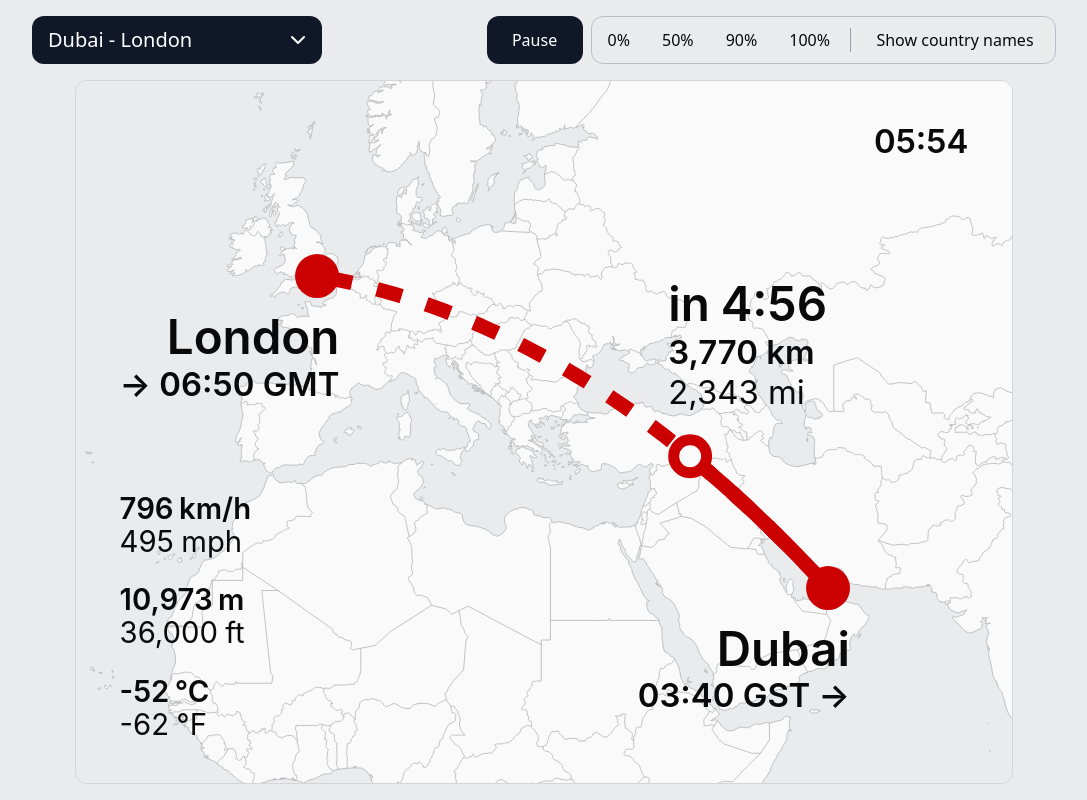
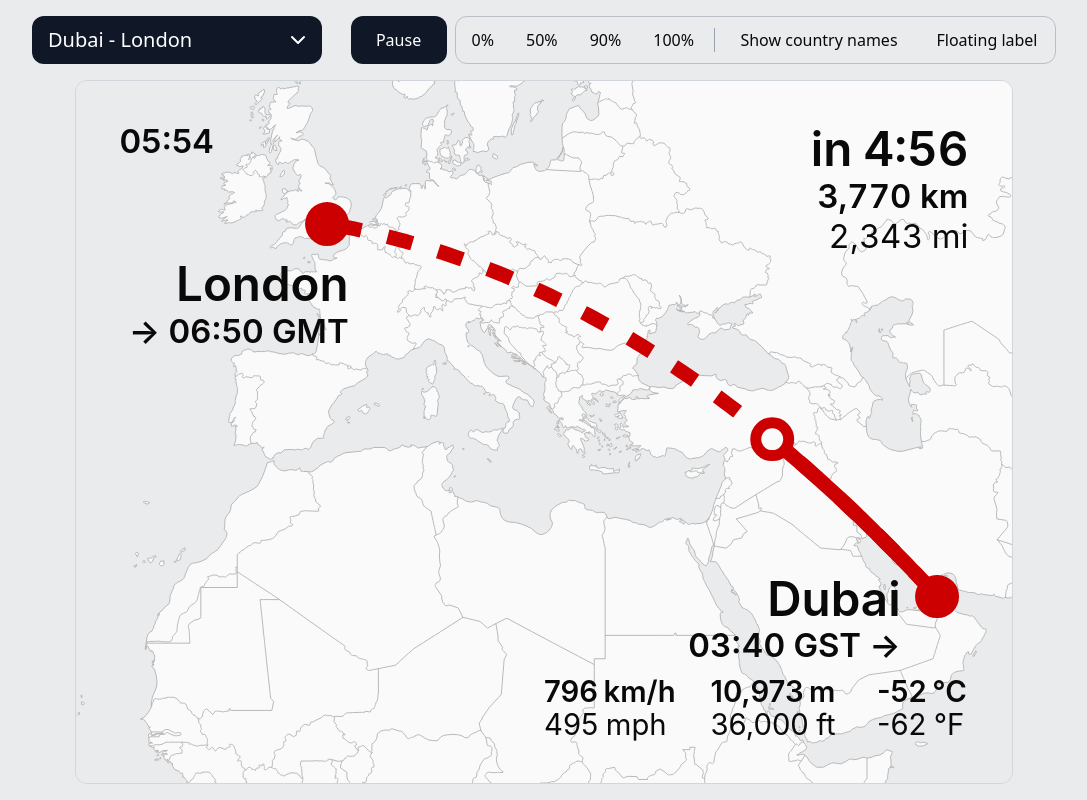
Before and after one commit to adamplesnik/flight-progress-prototype, a React (Vite) app: page / in a window 1280 px wide. Shown: the whole page, without its empty margins (96-1183 px from the left). Built offline with nearby package versions, Linux system fonts and the light colour scheme; a web font is replaced by a local one.

Commit message:
Add fixed label option

```diff
--- a/src/App.tsx
+++ b/src/App.tsx
@@ -12,8 +12,13 @@ function App() {
   const [paused, setPaused] = useState(false)
   // Country names on the map (toggle in the header)
   const [showCountryNames, setShowCountryNames] = useState(false)
+  // Progress follows the marker instead of staying in a corner (toggle in the header)
+  const [floatingLabel, setFloatingLabel] = useState(false)
   const [seek, setSeek] = useState<{ to: number; id: number } | null>(null)
-  const layout = useMemo(() => computeLayout(flight), [flight])
+  const layout = useMemo(
+    () => computeLayout(flight, floatingLabel ? 'floating' : 'fixed'),
+    [flight, floatingLabel]
+  )
 
   const selectFlight = (id: string) => {
     setFlightId(id)
@@ -29,6 +34,8 @@ function App() {
         onToggle={() => setPaused((p) => !p)}
         showCountryNames={showCountryNames}
         onToggleCountryNames={() => setShowCountryNames((v) => !v)}
+        floatingLabel={floatingLabel}
+        onToggleFloatingLabel={() => setFloatingLabel((v) => !v)}
         onSeek={(to) => setSeek((prev) => ({ to, id: (prev?.id ?? 0) + 1 }))}
       />
       <div className="flight-map max-w-5xl rounded-xl border border-gray-300">
--- a/src/data/types.ts
+++ b/src/data/types.ts
@@ -68,6 +68,9 @@ export type LabelAnchor =
   | 'right-bottom'
   | 'right-top'
 
+/** Fixed: progress stays in a corner and only the marker moves. Floating: it follows the marker. */
+export type ProgressMode = 'fixed' | 'floating'
+
 /** Where the progress label sits, from a share (0..1) of the route onwards. */
 export type LabelStep = {
   from: number
@@ -89,8 +92,10 @@ export type SceneLayout = {
   route: string
   origin: PlacedCity
   destination: PlacedCity
-  /** Where the progress label sits along the whole flight */
-  labelSteps: LabelStep[]
+  progress:
+    | { mode: 'fixed'; corner: Corner }
+    /** Where the label sits along the whole flight */
+    | { mode: 'floating'; steps: LabelStep[] }
   flightData: { corner: Corner; orientation: Orientation }
   clock: { corner: Corner }
   report: {
--- a/src/index.css
+++ b/src/index.css
@@ -153,6 +153,38 @@
   font-weight: 600;
 }
 
+/* Progress fixed in a corner: the same text, in the scene's units */
+.progress-block {
+  position: absolute;
+  display: flex;
+  flex-direction: column;
+  gap: 0.78125cqw;
+  color: #090909;
+  font-variant-numeric: tabular-nums;
+  line-height: 1;
+  white-space: nowrap;
+}
+
+.progress-block .time-left {
+  gap: 1.171875cqw;
+  font-size: 5.078125cqw;
+}
+
+.progress-block .distances {
+  gap: 0.78125cqw;
+  align-items: flex-start;
+}
+
+.progress-block .distance-primary,
+.progress-block .distance-secondary {
+  font-size: 3.515625cqw;
+}
+
+.progress-block.at-right,
+.progress-block.at-right .distances {
+  align-items: flex-end;
+}
+
 /* A city cluster is a zero-size anchor at the route dot's centre */
 .city-cluster {
   position: absolute;
--- a/src/layout/computeLayout.ts
+++ b/src/layout/computeLayout.ts
@@ -8,16 +8,11 @@ import type {
   Orientation,
   PlacedCity,
   Point,
+  ProgressMode,
   SceneLayout,
 } from '../data/types'
 import { SCENE } from '../partials/scene'
-import {
-  greatCircle,
-  MAX_LAT,
-  project,
-  WORLD,
-  type LatLon,
-} from './projection'
+import { greatCircle, MAX_LAT, project, WORLD, type LatLon } from './projection'
 import { textWidth } from './textMetrics'
 
 type Rect = { x: number; y: number; w: number; h: number }
@@ -48,6 +43,7 @@ const CITY_LINE_CLEARANCE = 10
 const LABEL_LINE_CLEARANCE = 11
 const LABEL_LINE_CLEARANCE_DENSE = 10 // between planning samples
 const CORNER_LINE_CLEARANCE = 16
+const FIXED_CORNER_CLEARANCE = 26 // the marker (radius 18) passes without touching
 const OBSTACLE_PADDING = 8
 const SWEEP_PADDING = 16 // the label moves between planning samples
 const MIN_SIDE = 0.15 // sine of the angle to the path below which a spot is on neither side
@@ -69,7 +65,6 @@ const DATA_OPTION_COST = 1 // px off centre worth accepting per step down DATA_O
 // Label plan costs: stay put unless another spot is better for a long part of the flight
 const SWITCH_ANCHOR_COST = 8
 const SWITCH_ROWS_COST = 3
-const INFEASIBLE_COST = 100
 const ANCHOR_COST: Record<LabelAnchor, number> = {
   'above-end': 0,
   'above-start': 0.1,
@@ -129,6 +124,15 @@ const CLOCK_CORNER: Record<Corner, Corner> = {
   'bottom-left': 'top-right',
   'bottom-right': 'top-left',
 }
+
+// Where the fixed progress block prefers to sit, of the two corners left over
+const PROGRESS_CORNERS: Corner[] = [
+  'top-left',
+  'top-right',
+  'bottom-left',
+  'bottom-right',
+]
+const PROGRESS_HEIGHT = 140
 
 const WIDEST_DIGIT = '0'
 
@@ -294,7 +298,10 @@ function routeOnMap(flight: Flight) {
   return { points, leavesMap: geo.some((p) => Math.abs(p.lat) > MAX_LAT) }
 }
 
-export function computeLayout(flight: Flight): SceneLayout {
+export function computeLayout(
+  flight: Flight,
+  mode: ProgressMode = 'fixed'
+): SceneLayout {
   const { points: mapPoints, leavesMap } = routeOnMap(flight)
   const start = mapPoints[0]
   const end = mapPoints[mapPoints.length - 1]
@@ -331,6 +338,11 @@ export function computeLayout(flight: Flight): SceneLayout {
   })
   const labelSizeAt = (share: number, rows: 1 | 2) =>
     labelSizeTable[Math.round(share * VERIFY_SAMPLES)][rows]
+  // The fixed block keeps one size all flight, so it never reflows
+  const progressSize = {
+    w: Math.max(...labelSizeTable.map((size) => size[2].w)),
+    h: PROGRESS_HEIGHT,
+  }
   const states = ANCHORS.flatMap((anchor) =>
     ([1, 2] as const).flatMap((rows) =>
       LABEL_GAPS.map((gap) => ({ anchor, rows, gap }))
@@ -385,8 +397,7 @@ export function computeLayout(flight: Flight): SceneLayout {
   const planLabel = (
     line: Point[],
     obstacles: Rect[],
-    citySide: number,
-    soft: boolean
+    citySide: number
   ): { steps: LabelStep[]; sweep: Rect[] } | null => {
     const samples = resample(line, PLAN_SAMPLES)
     const costs: number[][] = []
@@ -404,7 +415,7 @@ export function computeLayout(flight: Flight): SceneLayout {
           onLabelSide(samples, i, marker, r, citySide) &&
           clearOfLine(r, line, LABEL_LINE_CLEARANCE) &&
           !obstacles.some((o) => overlaps(r, o, OBSTACLE_PADDING))
-        if (!ok) return soft ? INFEASIBLE_COST : Infinity
+        if (!ok) return Infinity
         any = true
         const toEdge = Math.min(
           r.x - SAFE.x,
@@ -419,7 +430,7 @@ export function computeLayout(flight: Flight): SceneLayout {
           toEdge / 300
         )
       })
-      if (!any && !soft) return null
+      if (!any) return null
       costs.push(row)
     }
 
@@ -605,6 +616,96 @@ export function computeLayout(flight: Flight): SceneLayout {
     flightData: (typeof DATA_OPTIONS)[number]
     score: number
   }
+  type FixedCandidate = Omit<Candidate, 'steps' | 'score'> & {
+    progressCorner: Corner
+  }
+
+  /** Step 1: both city clusters and dots on this line, or null if they collide. */
+  const placeCities = (line: Point[], combo: Combo): Rect[] | null => {
+    const dotA = line[0]
+    const dotB = line[line.length - 1]
+    const cityA = {
+      ...combo.originOffset,
+      x: dotA.x + combo.originOffset.x,
+      y: dotA.y + combo.originOffset.y,
+    }
+    const cityB = {
+      ...combo.destinationOffset,
+      x: dotB.x + combo.destinationOffset.x,
+      y: dotB.y + combo.destinationOffset.y,
+    }
+    const collide =
+      !clearOfLine(cityA, line, CITY_LINE_CLEARANCE) ||
+      !clearOfLine(cityB, line, CITY_LINE_CLEARANCE) ||
+      overlaps(cityA, cityB, OBSTACLE_PADDING) ||
+      overlaps(cityA, dotRect(dotB), OBSTACLE_PADDING) ||
+      overlaps(cityB, dotRect(dotA), OBSTACLE_PADDING)
+    return collide ? null : [cityA, cityB, dotRect(dotA), dotRect(dotB)]
+  }
+
+  /**
+   * Fixed progress at this scale: curve and cities exactly centred, then the corners go to
+   * whatever the path leaves free. Null if the flight data, clock and progress do not fit.
+   */
+  const tryFixed = (s: number, combo: Combo): FixedCandidate | null => {
+    const room = combo.room(s)
+    const tx = (room.x[0] + room.x[1]) / 2
+    const ty = (room.y[0] + room.y[1]) / 2
+    const line = toScene(s, tx, ty)
+    const cities = placeCities(line, combo)
+    if (!cities) return null
+    const isFree = (r: Rect) =>
+      clearOfLine(r, line, FIXED_CORNER_CLEARANCE) &&
+      !cities.some((o) => overlaps(r, o, SWEEP_PADDING))
+    for (const flightData of DATA_OPTIONS) {
+      const data = cornerRect(
+        flightData.corner,
+        DATA_SIZE[flightData.orientation]
+      )
+      const clockCorner = CLOCK_CORNER[flightData.corner]
+      if (!isFree(data) || !isFree(cornerRect(clockCorner, clockSize))) continue
+      const progressCorner = PROGRESS_CORNERS.find((corner) => {
+        if (corner === flightData.corner || corner === clockCorner) return false
+        const block = cornerRect(corner, progressSize)
+        return isFree(block) && !overlaps(block, data, OBSTACLE_PADDING)
+      })
+      if (progressCorner)
+        return { s, tx, ty, combo, flightData, progressCorner }
+    }
+    return null
+  }
+
+  /** The largest scale at which curve, cities and all three corner blocks fit. */
+  const solveFixed = (): FixedCandidate | null => {
+    const preference = (c: FixedCandidate) => DATA_OPTIONS.indexOf(c.flightData)
+    const bestAt = (s: number, options: Combo[]) =>
+      options
+        .filter((combo) => combo.maxScale >= s)
+        .map((combo) => tryFixed(s, combo))
+        .reduce<FixedCandidate | null>(
+          (best, c) =>
+            c && (!best || preference(c) < preference(best)) ? c : best,
+          null
+        )
+    let found: FixedCandidate | null = null
+    let tooLarge = Infinity
+    for (let s = scaleTop; s >= MIN_SCALE && !found; s *= SCALE_STEP) {
+      found = bestAt(s, combos)
+      if (!found) tooLarge = s
+    }
+    if (!found) return null
+    let low = found.s
+    let high = Math.min(tooLarge, found.combo.maxScale)
+    for (let i = 0; i < REFINE_STEPS; i++) {
+      const mid = (low + high) / 2
+      const better = bestAt(mid, [found.combo])
+      if (better) {
+        found = better
+        low = mid
+      } else high = mid
+    }
+    return found
+  }
 
   let evaluations = 0
   const rejected = { cities: 0, label: 0, corners: 0, between: 0 }
@@ -617,31 +718,13 @@ export function computeLayout(flight: Flight): SceneLayout {
   ): Candidate | null => {
     evaluations++
     const line = toScene(s, tx, ty)
-    const dotA = line[0]
-    const dotB = line[line.length - 1]
-    const cityA = {
-      ...combo.originOffset,
-      x: dotA.x + combo.originOffset.x,
-      y: dotA.y + combo.originOffset.y,
-    }
-    const cityB = {
-      ...combo.destinationOffset,
-      x: dotB.x + combo.destinationOffset.x,
-      y: dotB.y + combo.destinationOffset.y,
-    }
-    if (
-      !clearOfLine(cityA, line, CITY_LINE_CLEARANCE) ||
-      !clearOfLine(cityB, line, CITY_LINE_CLEARANCE) ||
-      overlaps(cityA, cityB, OBSTACLE_PADDING) ||
-      overlaps(cityA, dotRect(dotB), OBSTACLE_PADDING) ||
-      overlaps(cityB, dotRect(dotA), OBSTACLE_PADDING)
-    ) {
+    const fixed = placeCities(line, combo)
+    if (!fixed) {
       rejected.cities++
       return null
     }
 
-    const fixed = [cityA, cityB, dotRect(dotA), dotRect(dotB)]
-    let plan = planLabel(line, fixed, combo.citySide, false)
+    let plan = planLabel(line, fixed, combo.citySide)
     if (!plan) {
       rejected.label++
       return null
@@ -655,8 +738,7 @@ export function computeLayout(flight: Flight): SceneLayout {
       const retry = planLabel(
         line,
         [...fixed, reserved, reservedClock],
-        combo.citySide,
-        false
+        combo.citySide
       )
       if (!retry) continue
       const placed = freeDataOptions([...fixed, ...retry.sweep], line, [option])
@@ -715,7 +797,8 @@ export function computeLayout(flight: Flight): SceneLayout {
     return best
   }
 
-  // The largest scale that works, in coarse steps
+  /** Floating progress: the largest scale that works, in coarse steps... */
+  const solveFloating = (): Candidate | null => {
     let found: Candidate | null = null
     let tooLarge = Infinity
     for (
@@ -739,6 +822,8 @@ export function computeLayout(flight: Flight): SceneLayout {
         } else high = mid
       }
     }
+    return found
+  }
 
   const warnings: string[] = []
   if (leavesMap)
@@ -746,29 +831,28 @@ export function computeLayout(flight: Flight): SceneLayout {
       `The route passes beyond ${MAX_LAT.toFixed(0)}° latitude, where the map ends: it is flattened along the map's edge.`
     )
 
+  const floating = mode === 'floating' ? solveFloating() : null
+  if (mode === 'floating' && !floating)
+    warnings.push(
+      'The floating label does not fit: progress stays in a corner.'
+    )
+  const fixed = floating ? null : solveFixed()
+
   // Nothing fits every rule: keep the largest sensible layout and say so
-  if (!found) {
+  if (!floating && !fixed)
     warnings.push('No layout satisfies all rules: some components may collide.')
-    const combo = combos.reduce((a, b) => (b.maxScale > a.maxScale ? b : a))
-    const s = Math.max(combo.maxScale * 0.7, MIN_SCALE)
+  const combo =
+    floating?.combo ??
+    fixed?.combo ??
+    combos.reduce((a, b) => (b.maxScale > a.maxScale ? b : a))
+  const s = floating?.s ?? fixed?.s ?? Math.max(combo.maxScale * 0.7, MIN_SCALE)
   const room = combo.room(s)
-    const tx = (room.x[0] + room.x[1]) / 2
-    const ty = (room.y[0] + room.y[1]) / 2
+  const tx = floating?.tx ?? fixed?.tx ?? (room.x[0] + room.x[1]) / 2
+  const ty = floating?.ty ?? fixed?.ty ?? (room.y[0] + room.y[1]) / 2
+  const flightData =
+    floating?.flightData ?? fixed?.flightData ?? DATA_OPTIONS[0]
   const line = toScene(s, tx, ty)
-    const plan = planLabel(line, [], combo.citySide, true)
-    found = {
-      s,
-      tx,
-      ty,
-      combo,
-      steps: plan?.steps ?? [],
-      flightData: DATA_OPTIONS[0],
-      score: 0,
-    }
-  }
 
-  const { s, tx, ty, combo, steps, flightData } = found
-  const line = toScene(s, tx, ty)
   const place = (
     city: Flight['origin'],
     dot: Point,
@@ -790,7 +874,9 @@ export function computeLayout(flight: Flight): SceneLayout {
       line[line.length - 1],
       combo.destinationPosition
     ),
-    labelSteps: steps,
+    progress: floating
+      ? { mode: 'floating', steps: floating.steps }
+      : { mode: 'fixed', corner: fixed?.progressCorner ?? 'top-right' },
     flightData,
     clock: { corner: CLOCK_CORNER[flightData.corner] },
     report: { scale: s, evaluations, rejected, warnings },
--- a/src/partials/AnimatedRoute.tsx
+++ b/src/partials/AnimatedRoute.tsx
@@ -2,6 +2,7 @@ import { useEffect, useLayoutEffect, useRef } from 'react'
 import { flushSync } from 'react-dom'
 import type { FlightModel, FlightReadout } from '../data/flightModel'
 import type { LabelStep, SceneLayout } from '../data/types'
+import { ProgressText } from './ProgressText'
 import { SCENE } from './scene'
 
 const VIEW_BOX = `0 0 ${SCENE.w} ${SCENE.h}`
@@ -52,6 +53,10 @@ export function AnimatedRoute({
   const labelBodyRef = useRef<HTMLDivElement>(null)
   const pausedRef = useRef(paused)
   const jumpRef = useRef<(to: number) => void>(undefined)
+  // Survives a new layout, so switching the progress mode does not restart the flight
+  const progressRef = useRef(initialProgress)
+  const steps =
+    layout.progress.mode === 'floating' ? layout.progress.steps : null
 
   useEffect(() => {
     pausedRef.current = paused
@@ -69,13 +74,14 @@ export function AnimatedRoute({
     const label = labelRef.current
     const labelBody = labelBodyRef.current
 
-    if (!route || !flown || !marker || !label || !labelBody) return
+    if (!route || !flown || !marker) return
 
     fitDashes(route)
     const routeLength = route.getTotalLength()
     let currentStep: LabelStep | undefined
 
     const applyStep = (step: LabelStep) => {
+      if (!label || !labelBody) return
       currentStep = step
       label.setAttribute('x', String(step.dx))
       label.setAttribute('y', String(step.dy))
@@ -92,20 +98,17 @@ export function AnimatedRoute({
       const point = route.getPointAtLength(routeLength * flownShare)
       flown.setAttribute('stroke-dasharray', `${flownShare} 1`)
       marker.setAttribute('transform', `translate(${point.x} ${point.y})`)
-      const step = layout.labelSteps.reduce((a, b) =>
-        b.from <= flownShare ? b : a
-      )
-      if (step !== currentStep) applyStep(step)
+      const step = steps?.reduce((a, b) => (b.from <= flownShare ? b : a))
+      if (step && step !== currentStep) applyStep(step)
       onReadout(model.readoutAt(at))
     }
 
-    let progress = initialProgress
     jumpRef.current = (to) => {
-      progress = to
+      progressRef.current = to
       render(to)
     }
 
-    render(progress)
+    render(progressRef.current)
     if (window.matchMedia('(prefers-reduced-motion: reduce)').matches) return
 
     let frame = 0
@@ -114,7 +117,9 @@ export function AnimatedRoute({
       previousTime ??= time
 
       if (!pausedRef.current) {
-        progress = (progress + (time - previousTime) / FLIGHT_DURATION) % 1
+        const progress =
+          (progressRef.current + (time - previousTime) / FLIGHT_DURATION) % 1
+        progressRef.current = progress
         // Text and marker change in the same frame, or the old text flashes at the new spot
         flushSync(() => render(progress))
       }
@@ -125,7 +130,7 @@ export function AnimatedRoute({
 
     frame = window.requestAnimationFrame(animate)
     return () => window.cancelAnimationFrame(frame)
-  }, [onReadout, initialProgress, model, layout])
+  }, [onReadout, model, layout, steps])
 
   return (
     <>
@@ -149,17 +154,13 @@ export function AnimatedRoute({
         aria-hidden="true"
       >
         <g ref={markerRef} className="flight-marker">
-          <foreignObject ref={labelRef}>
-            <div ref={labelBodyRef} className="marker-data">
-              <p className="time-left">
-                <span>in</span> {data.remaining}
-              </p>
-              <div className="distances">
-                <p className="distance-primary">{data.km} km</p>
-                <p className="distance-secondary">{data.miles} mi</p>
+          {steps && (
+            <foreignObject ref={labelRef}>
+              <div ref={labelBodyRef} className="marker-data">
+                <ProgressText data={data} />
               </div>
-            </div>
-          </foreignObject>
+            </foreignObject>
+          )}
           <circle r="18" />
         </g>
       </svg>
--- a/src/partials/FlightProgress.tsx
+++ b/src/partials/FlightProgress.tsx
@@ -5,6 +5,8 @@ import { AnimatedRoute } from './AnimatedRoute'
 import { CityCluster } from './CityCluster'
 import { FlightData } from './FlightData'
 import { LocalTime } from './LocalTime'
+import { ProgressText } from './ProgressText'
+import { cornerClasses } from './scene'
 
 const INITIAL_PROGRESS = 0.2
 
@@ -44,6 +46,13 @@ export function FlightProgress({
       <CityCluster {...layout.origin} />
       <FlightData data={data} {...layout.flightData} />
       <LocalTime clock={data.clock} {...layout.clock} />
+      {layout.progress.mode === 'fixed' && (
+        <div
+          className={`progress-block ${cornerClasses(layout.progress.corner)}`}
+        >
+          <ProgressText data={data} />
+        </div>
+      )}
     </>
   )
 }
--- a/src/partials/Header.tsx
+++ b/src/partials/Header.tsx
@@ -17,6 +17,8 @@ export function Header({
   onSeek,
   showCountryNames,
   onToggleCountryNames,
+  floatingLabel,
+  onToggleFloatingLabel,
 }: {
   flight: Flight
   onSelectFlight: (id: string) => void
@@ -25,6 +27,8 @@ export function Header({
   onSeek: (to: number) => void
   showCountryNames: boolean
   onToggleCountryNames: () => void
+  floatingLabel: boolean
+  onToggleFloatingLabel: () => void
 }) {
   return (
     <header className="flex w-5xl items-center justify-between rounded-xl">
@@ -74,6 +78,14 @@ export function Header({
           >
             {showCountryNames ? 'Hide country names' : 'Show country names'}
           </button>
+          <button
+            type="button"
+            aria-pressed={floatingLabel}
+            onClick={onToggleFloatingLabel}
+            className="w-32 cursor-pointer rounded-lg px-3 py-2 hover:bg-gray-300 aria-pressed:bg-gray-300"
+          >
+            Floating label
+          </button>
         </div>
       </div>
     </header>
--- /dev/null
+++ b/src/partials/ProgressText.tsx
@@ -0,0 +1,16 @@
+import type { FlightReadout } from '../data/flightModel'
+
+/** Time left and distance left: in a corner, or following the marker. */
+export function ProgressText({ data }: { data: FlightReadout }) {
+  return (
+    <>
+      <p className="time-left">
+        <span>in</span> {data.remaining}
+      </p>
+      <div className="distances">
+        <p className="distance-primary">{data.km} km</p>
+        <p className="distance-secondary">{data.miles} mi</p>
+      </div>
+    </>
+  )
+}
```
Lines whose indentation alone changed are shown as unchanged.
